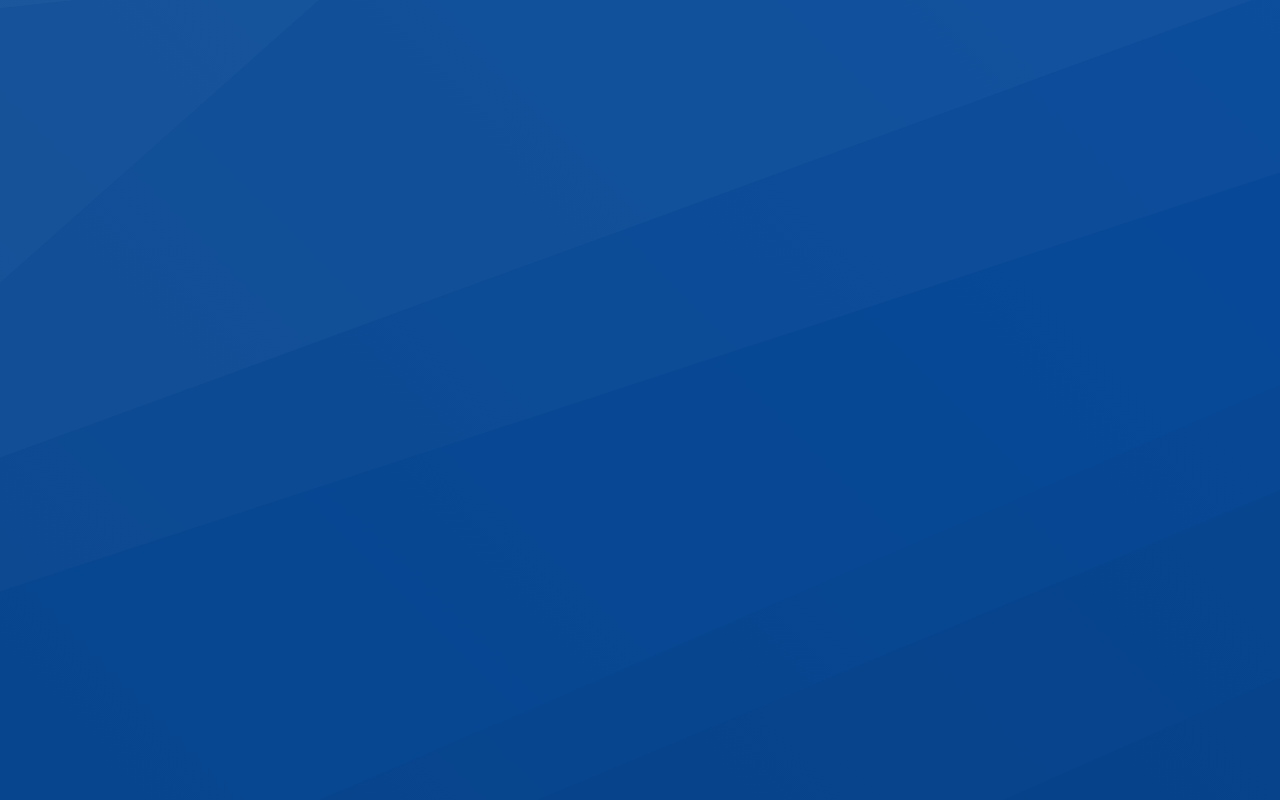
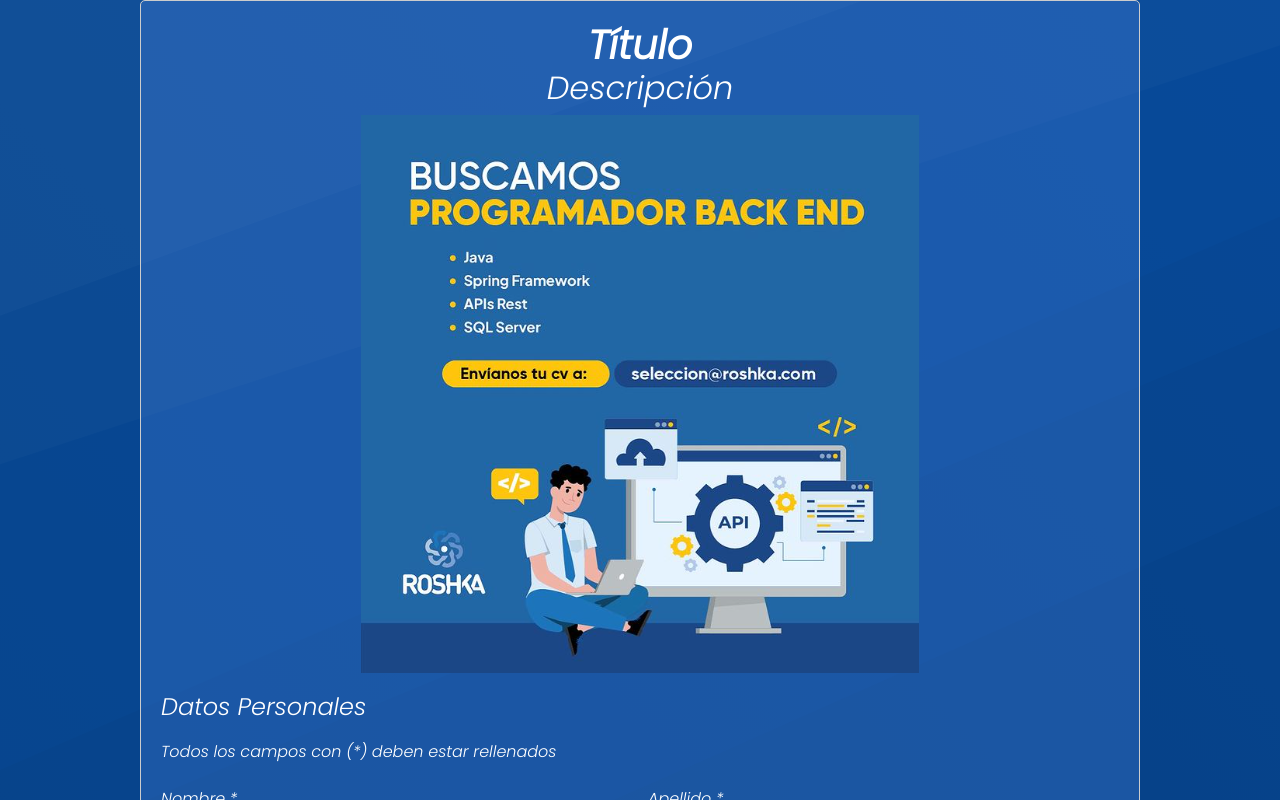
Before and after one commit to OscarGonzalez97/th-app-frontend, a React (Vite) app: page /postulante in a window 1280 px wide. Before the commit this address had no page. Shown: the top 800 px of the page. Built offline with nearby package versions, Linux system fonts and the light colour scheme.

Commit message:
fix postulante

```diff
--- a/src/pages/Postulante/PostulanteForm.jsx
+++ b/src/pages/Postulante/PostulanteForm.jsx
@@ -1,13 +1,17 @@
 import React from 'react';
 import './PostulanteForm.css';
 import imagen from '../../imagenes/prog_backend.png';
+import 'bootstrap/dist/css/bootstrap.min.css';
 
 const PostulanteForm = () => {
     return (
         <div className="postulante-container">
             <h1>Título</h1>
             <h2>Descripción</h2>
-            <img src={imagen} alt="Vacante" className="img-fluid" />
+
+            <div className="d-flex justify-content-center">
+                <img src={imagen} alt="Vacante" className="img-fluid" />
+            </div>
 
             <h4>Datos Personales</h4>
             <h6>Todos los campos con (*) deben estar rellenados</h6>
@@ -16,19 +20,19 @@
                 <div className="col-md-6">
                     <label htmlFor="nombre" className="form-label">Nombre *</label>
                     <input type="text" className="form-control" id="nombre" name="nombre"
-                    placeholder="Ingrese su nombre"/>
+                        placeholder="Ingrese su nombre" />
                 </div>
 
                 <div className="col-md-6">
                     <label htmlFor="apellido" className="form-label">Apellido *</label>
                     <input type="text" className="form-control" id="apellido" name="apellido"
-                    placeholder="Ingrese su apellido"/>
+                        placeholder="Ingrese su apellido" />
                 </div>
 
                 <div className="col-md-6">
                     <label htmlFor="email" className="form-label">Email *</label>
                     <input type="email" className="form-control" id="email" name="email"
-                    placeholder="Ingrese su email"/>
+                        placeholder="Ingrese su email" />
                 </div>
 
                 <div className="col-md-6">
@@ -53,7 +57,7 @@
                 <div className="col-md-6">
                     <label htmlFor="nro_documento" className="form-label">Número de documento *</label>
                     <input type="text" className="form-control" id="nro_documento" name="nro_documento"
-                    placeholder="Ingrese su número de documento"/>
+                        placeholder="Ingrese su número de documento" />
                 </div>
 
                 <div className="col-md-6">
@@ -77,13 +81,13 @@
                 <div className="col-md-6">
                     <label htmlFor="direccion" className="form-label">Dirección *</label>
                     <input type="text" className="form-control" id="direccion" name="direccion"
-                    placeholder="Ingrese su dirección"/>
+                        placeholder="Ingrese su dirección" />
                 </div>
 
                 <div className="col-md-6">
                     <label htmlFor="telefono" className="form-label">Teléfono *</label>
                     <input type="text" className="form-control" id="telefono" name="telefono"
-                    placeholder="Ingrese su número de teléfono"/>
+                        placeholder="Ingrese su número de teléfono" />
                 </div>
 
                 <div className="col-md-6">
@@ -135,7 +139,7 @@
                 <div className="col-12">
                     <h4>Otras Tecnologías</h4>
                     <textarea className="form-control" id="otras_tecnologias" name="otras_tecnologias"
-                    placeholder="Si tienes alguna tecnología que no figura en la sección anterior. Escribelo aquí." rows="3"></textarea>
+                        placeholder="Si tienes alguna tecnología que no figura en la sección anterior. Escribelo aquí." rows="3"></textarea>
                 </div>
 
                 <div className="col-12">
--- a/src/routes/index.jsx
+++ b/src/routes/index.jsx
@@ -4,6 +4,7 @@
 import Login from "../pages/login/Login"
 import OlvidasteContrasenha from "../pages/login/OlvidasteContrasenha"
 import { AuthProvider } from '../pages/login/auth/AuthProvider';
+import PostulanteForm from '../pages/postulante/PostulanteForm';
 
 export function Routing() {
   return (
@@ -11,10 +12,10 @@
       <Routes>
         {/* rutas que usan Layout */}
         <Route path="/"
-          element={<Home/>}>
+          element={<Home />}>
         </Route>
         <Route path="/home"
-          element={<OtraRuta/>}>
+          element={<OtraRuta />}>
         </Route>
         {/* rutas que usan Layout */}
         {/* rutas desprotegidas */}
@@ -27,8 +28,11 @@
         </Route>
         <Route path="/Recuperar"
           element={
-            <OlvidasteContrasenha/>
+            <OlvidasteContrasenha />
           }>
+        </Route>
+        <Route path="/postulante"
+          element={<PostulanteForm />}>
         </Route>
         {/* rutas desprotegidas */}
       </Routes>
```
Also changed, not shown: 1 other file (tests, documents, lock files or other folders).
